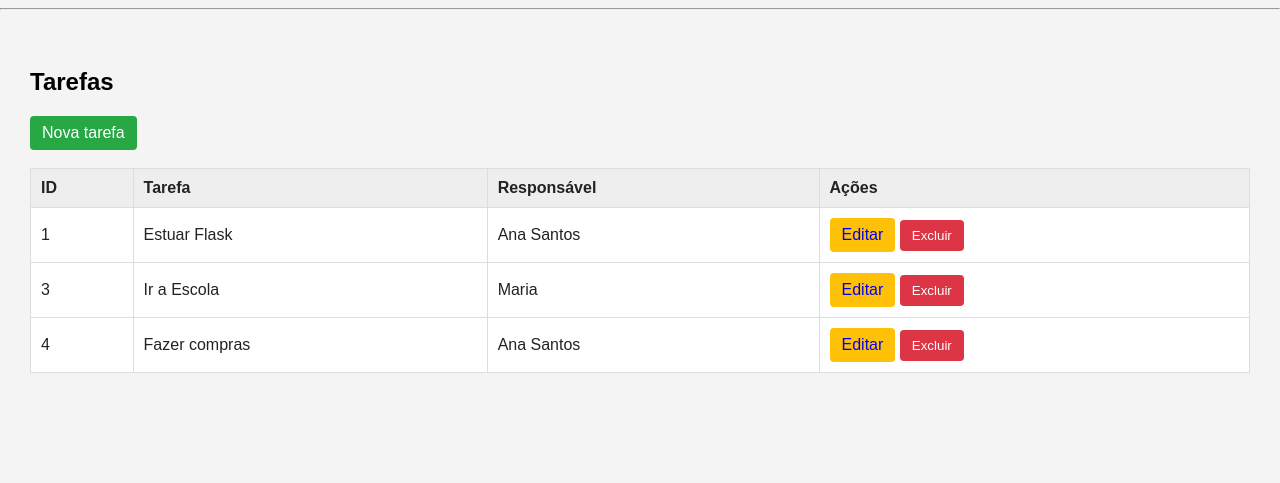
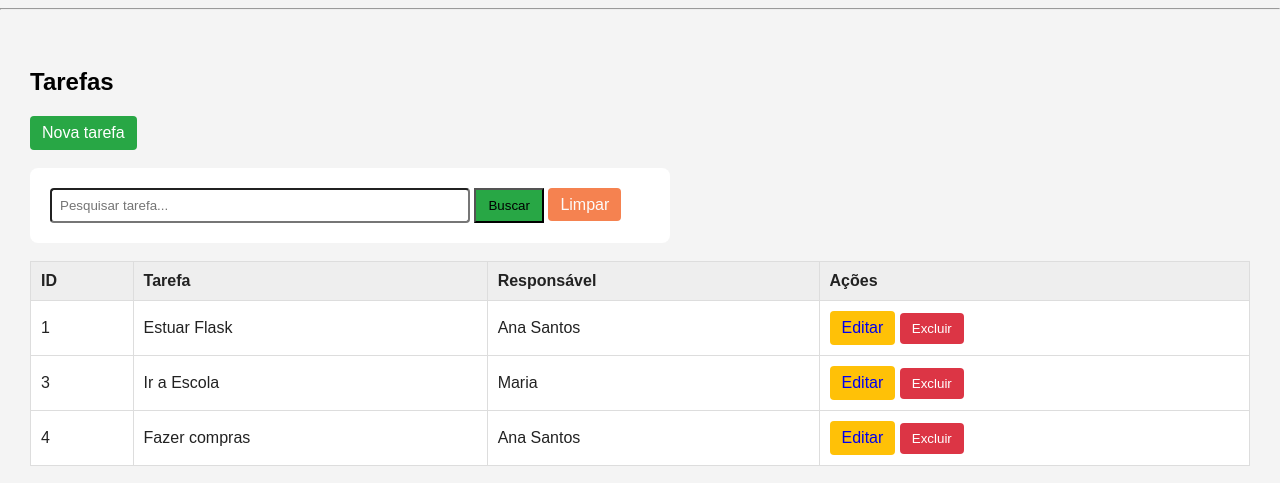
Before and after one commit to JoelitonCF/python-flask, a Flask app: page /tarefas in a window 1280 px wide. Shown: the part 141-624 px from the top of the page. Run offline with Flask 3, Linux system fonts and the light colour scheme; a user stored in the database is signed in; data comes from the database, SQL or seed files in the repository; both versions use the stored data as it was after the commit.

Commit message:
aula 26 BUSCA  e filtros com SQL

```diff
--- a/banco.py
+++ b/banco.py
@@ -329,3 +329,31 @@ def excluir_tarefa(id):
 
     finally:
         conexao.close()
+
+
+def buscar_tarefas(termo):
+    conexao = conectar()
+    cursor = conexao.cursor()
+
+    valor = f"%{termo}%"
+
+    cursor.execute("""
+                   SELECT
+                        tarefas.id,
+                        tarefas.titulo,
+                        tarefas.usuario_id,
+                        usuarios.nome AS usuario_nome
+                    FROM tarefas
+
+                    JOIN usuarios
+                        ON tarefas.usuario_id = usuarios.id
+
+                    WHERE tarefas.titulo LIKE ? or usuarios.nome LIKE ?
+                   """,(
+                       valor, valor
+                   ))
+    tarefas = cursor.fetchall()
+
+    conexao.close()
+
+    return tarefas
--- a/routes/tarefas.py
+++ b/routes/tarefas.py
@@ -17,7 +17,8 @@ from banco import (
     inserir_tarefa,
     buscar_tarefa,
     atualizar_tarefa,
-    excluir_tarefa
+    excluir_tarefa,
+    buscar_tarefas
 )
 
 tarefas_bp = Blueprint(
@@ -29,11 +30,19 @@ tarefas_bp = Blueprint(
 @login_required
 def tarefas():
 
-    lista = listar_tarefas()
+    busca = request.args.get(
+        "busca",""
+    ).strip()
+    print(busca)
+    if busca:
+        lista = buscar_tarefas(busca)
+    else:
+        lista = listar_tarefas()
 
     return render_template(
         "tarefas.html",
-        tarefas=lista
+        tarefas=lista,
+        busca=busca
     )
 
 @tarefas_bp.route(
@@ -159,7 +168,7 @@ def editar(id):
 @login_required
 def excluir(id):
 
-    tarefa = buscar_tarefa(id)
+    tarefa = buscar_tarefas(id)
 
     if tarefa is None:
         abort(404)
--- a/static/css/style.css
+++ b/static/css/style.css
@@ -33,7 +33,6 @@ nav form {
   margin: 0;
 }
 
-
 /* FORMULÁRIOS */
 
 .formulario {
@@ -60,6 +59,31 @@ nav form {
   margin-top: 20px;
 }
 
+.form-search {
+  background-color: white;
+  padding: 20px;
+  border-radius: 8px;
+  max-width: 600px;
+}
+
+.form-search input {
+  width: 400px;
+  padding: 8px;
+  border-radius: 4px;
+}
+
+.form-search button {
+  padding: 8px 12px;
+  background-color: #28a745;
+}
+
+.form-search a {
+  text-decoration: none;
+  color: #fcfbfa;
+  background-color: #f58250;
+  padding: 8px 12px;
+  border-radius: 4px;
+}
 
 /* TABELA */
 
@@ -80,7 +104,6 @@ nav form {
 .tabela th {
   background-color: #eee;
 }
-
 
 /* BOTÕES */
 
@@ -111,7 +134,6 @@ nav form {
   display: inline;
 }
 
-
 /* MENSAGENS */
 
 .success {
--- a/templates/tarefas.html
+++ b/templates/tarefas.html
@@ -16,6 +16,13 @@ Tarefas
 
 <br><br>
 
+<form class="form-search" method="GET">
+    <input type="text" name="busca" placeholder="Pesquisar tarefa..." value="{{busca}}">
+    <button type="submit">Buscar</button>
+    <a href="{{url_for('tarefas.tarefas')}}">Limpar</a>
+</form>
+<br>
+
 <table class="tabela">
 
     <thead>
@@ -28,6 +35,7 @@ Tarefas
     </thead>
 
     <tbody>
+        {% if tarefas %}
 
         {% for tarefa in tarefas %}
 
@@ -62,6 +70,11 @@ Tarefas
         </tr>
 
         {% endfor %}
+        {% else %}
+        <tr>
+            <td colspan="4">Nenhuma tarefa encontrada</td>
+        </tr>
+        {% endif %}
 
     </tbody>
 
```
Also changed, not shown: banco.db. Lines whose indentation alone changed are shown as unchanged.
